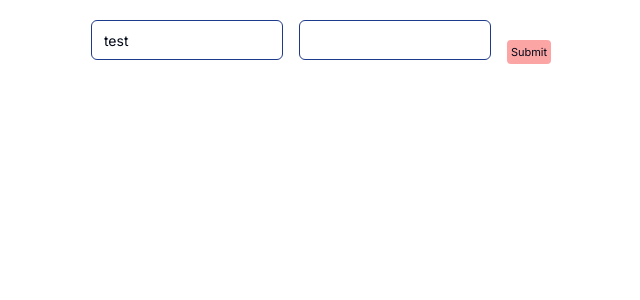
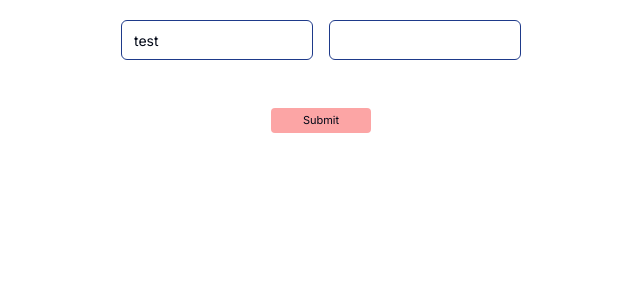
Before and after one commit to syedalirazazaidi/tanstack, a Next.js app in the folder forms/: page / in a window 1280 px wide. Shown: the top 300 px of the page, without its empty margins (319-959 px from the left). Built offline with nearby package versions, Linux system fonts and the light colour scheme.

Commit message:
add design

```diff
--- a/forms/app/page.tsx
+++ b/forms/app/page.tsx
@@ -20,10 +20,8 @@ export default function Home() {
   console.log(watch("example"));
 
   return (
-    <form
-      className="flex justify-center items-center gap-4 mt-5"
-      onSubmit={handleSubmit(onSubmit)}
-    >
+    <form className=" " onSubmit={handleSubmit(onSubmit)}>
+      <div className="flex justify-center items-center gap-4 mt-5">
         <div className="flex flex-col">
           <Input
             className="w-48 border-blue-900"
@@ -41,10 +39,14 @@ export default function Home() {
           <br />
           {errors.exampleRequired && <span>This field is required</span>}
         </div>
+      </div>
+      <br />
+      <div className=" flex flex-1 justify-center items-center mx-auto container">
         <input
           type="submit"
-        className="bg-red-300 p-1 rounded text-[11px] hover:cursor-pointer"
+          className=" bg-red-300 px-8 p-1 rounded text-[11px] hover:cursor-pointer"
         />
+      </div>
     </form>
   );
 }
```
Lines whose indentation alone changed are shown as unchanged.
